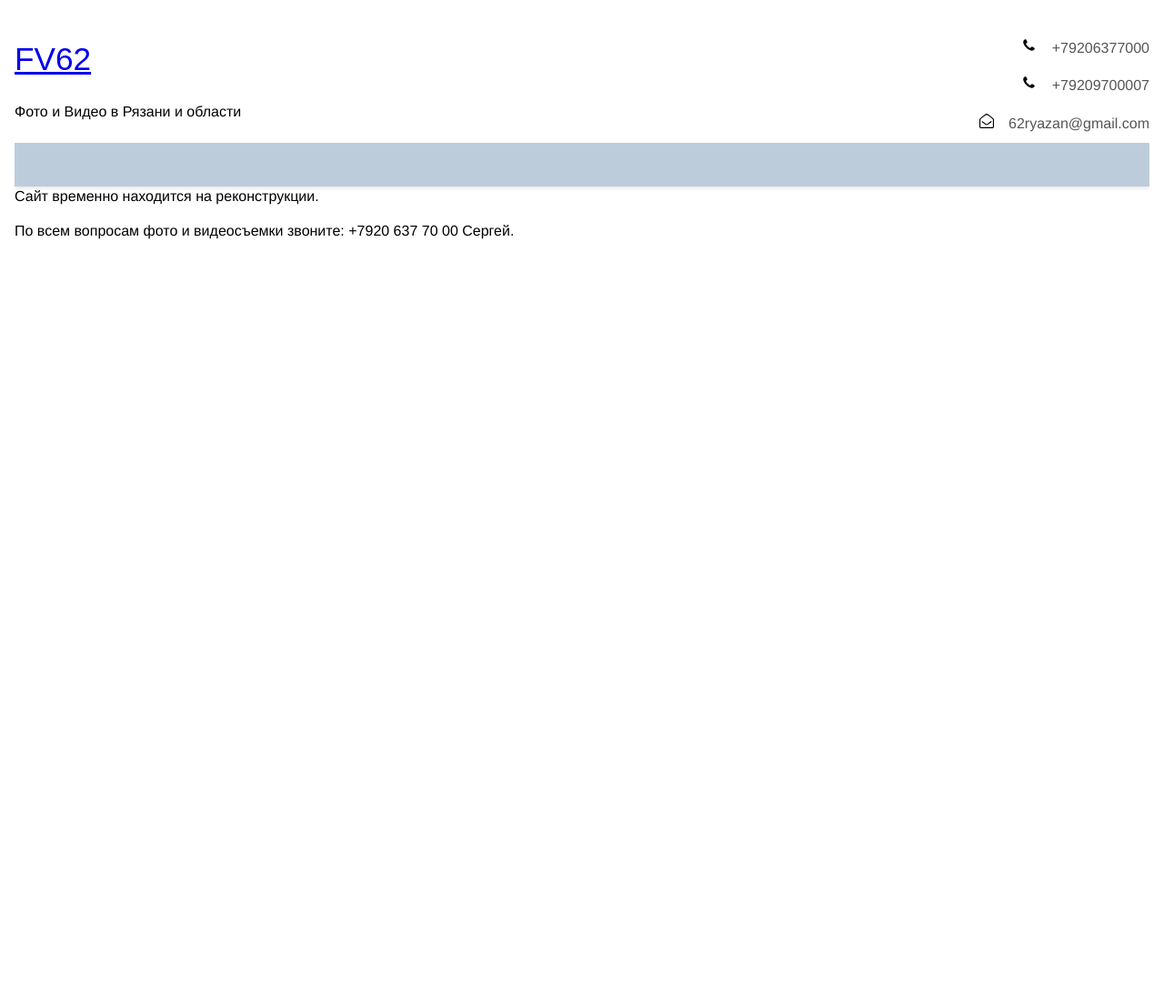
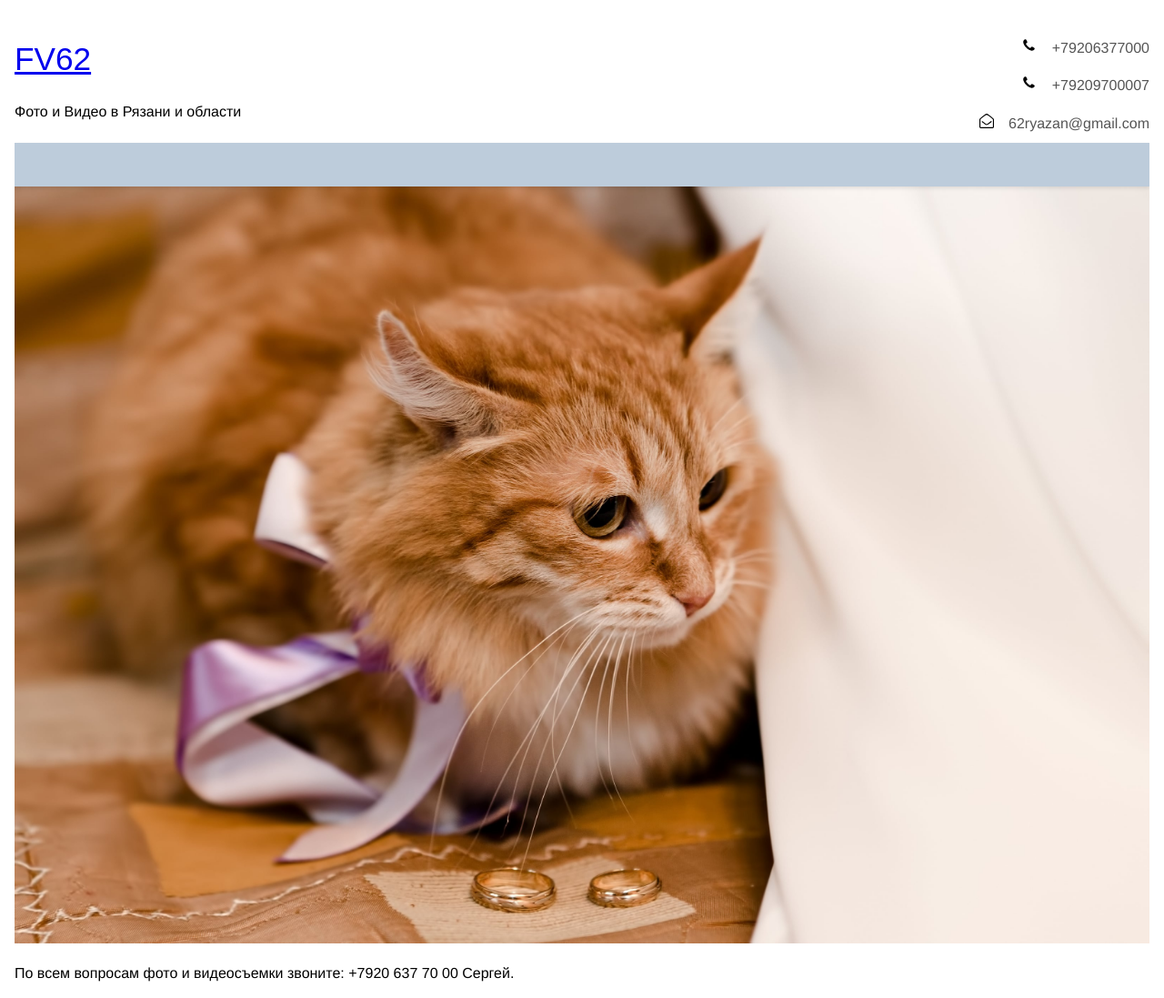
Before and after one commit to fv62/fv62.github.io, a Jekyll site: the page built from index.md, in a window 1280 px wide. Shown: the whole page at 91% size. Built offline with Jekyll 4.4.1, drawn with Linux system fonts in a browser that asks for light colours; some web fonts are replaced; before the commit the page ends 900 px from its top, so only the background shows below that.

Commit message:
main page

```diff
--- a/index.md
+++ b/index.md
@@ -1,6 +1,5 @@
 ---
-title: Вступление
 ---
-Сайт временно находится на реконструкции.
+![main picture](/assets/cat_2.jpg)
 
 По всем вопросам фото и видеосъемки звоните: +7920 637 70 00 Сергей.
```
